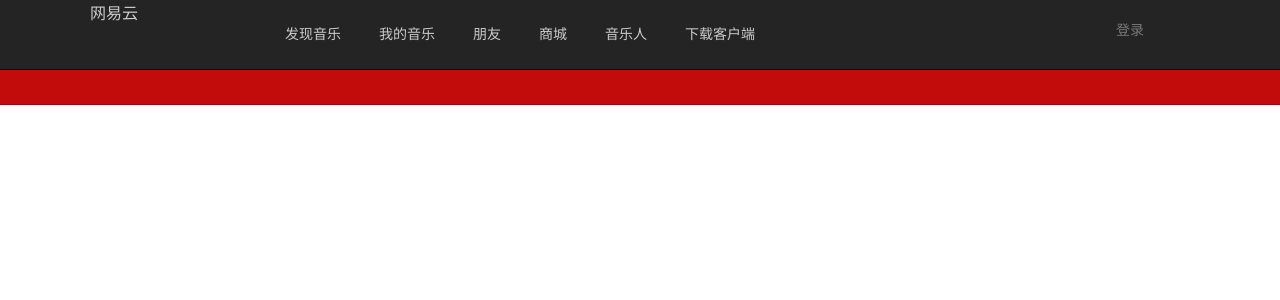
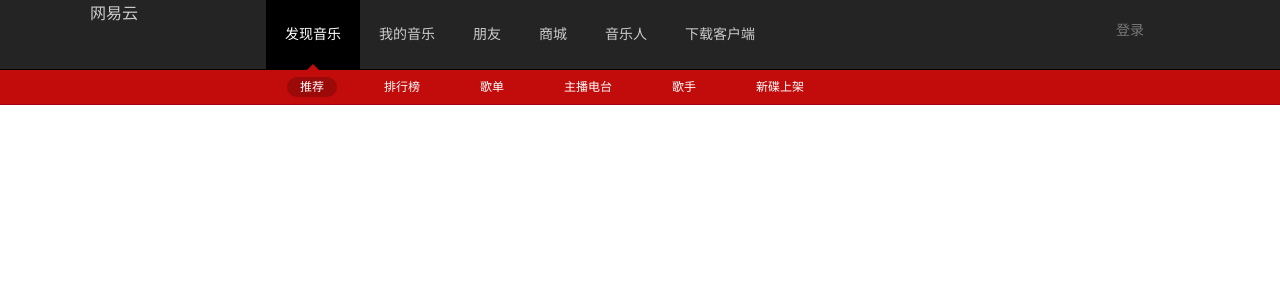
Before and after one commit to feverdestiny/CloudMusic_vue, a Vue app: page / in a window 1280 px wide. Shown: the top 300 px of the page. Built offline with nearby package versions, Linux system fonts and the light colour scheme.

Commit message:
添加路由结构，区分首页路由与头导航路由

```diff
--- a/src/components/views/Discover/index.vue
+++ b/src/components/views/Discover/index.vue
@@ -1,12 +1,37 @@
 <template>
-    <div>
-        <div class="cm-subnav"></div>
+  <div>
+    <div class="cm-subnav">
+      <div class="cm-wrap f-pr">
+        <ul class="nav">
+          <li v-for="(item,index) in navList" :key="index">
+            <span :class="['nav-li',item.index==navActive?'active':'']" @click="setNavActive(item)">{{item.name}}</span>
+          </li>
+        </ul>
+      </div>
     </div>
+    <router-view/>
+  </div>
 </template>
 <script>
 export default {
   data() {
-    return {};
+    return {
+      navActive: 1,
+      navList: [
+        { index: 1, name: "推荐", path: "/" },
+        { index: 2, name: "排行榜", path: "/discover/toplist" },
+        { index: 3, name: "歌单", path: "/" },
+        { index: 4, name: "主播电台", path: "/" },
+        { index: 5, name: "歌手", path: "/" },
+        { index: 6, name: "新碟上架", path: "/" }
+      ]
+    };
+  },
+  methods: {
+    setNavActive(item) {
+      this.navActive = item.index;
+      this.$router.push(item.path);
+    }
   }
 };
 </script>
@@ -18,5 +43,41 @@ export default {
   box-sizing: border-box;
   background-color: #c20c0c;
   border-bottom: 1px solid #a40011;
+  .cm-wrap {
+    width: 1100px;
+    margin: 0 auto;
+    .nav {
+      float: left;
+      padding-left: 180px;
+      li {
+        list-style: none;
+        float: left;
+        height: 34px;
+        text-align: center;
+        .nav-li {
+          color: #fff;
+          font-size: 12px;
+          display: inline-block;
+          height: 20px;
+          padding: 0 13px;
+          margin: 7px 17px 0;
+          border-radius: 20px;
+          line-height: 21px;
+          &:hover {
+            background: #9b0909;
+            cursor: pointer;
+          }
+        }
+        .active {
+          background: #9b0909;
+          cursor: pointer;
+        }
+      }
+    }
+  }
+  .f-pr {
+    position: relative;
+    zoom: 1;
+  }
 }
 </style>
--- /dev/null
+++ b/src/components/views/Discover/recommend/Carousel.vue
@@ -0,0 +1,34 @@
+<template>
+  <div class="wrap">
+    <div class="ban f-pr"></div>
+  </div>
+</template>
+
+<script>
+export default {
+  data() {
+    return {
+      name: "Carousel" //轮播图
+    };
+  }
+};
+</script>
+
+<style lang="scss" scoped>
+@mixin wh {
+  width: 982px;
+  height: 336px;
+}
+.wrap {
+  @include wh;
+  position: relative;
+  margin: 0 auto;
+  .ban {
+    @include wh;
+  }
+}
+.f-pr {
+  position: relative;
+  zoom: 1;
+}
+</style>
--- /dev/null
+++ b/src/components/views/Discover/recommend/index.vue
@@ -0,0 +1,17 @@
+<template>
+    <div>
+        <carousel />
+    </div>
+</template>
+
+<script>
+import Carousel from "./Carousel"; //轮播图
+export default {
+  data() {
+    return {};
+  },
+  components: {
+    Carousel
+  }
+};
+</script>
--- /dev/null
+++ b/src/components/views/Discover/toplist/index.vue
@@ -0,0 +1,3 @@
+<template>
+    <div>Leaderboards</div>
+</template>
--- a/src/components/views/Home.vue
+++ b/src/components/views/Home.vue
@@ -6,10 +6,11 @@
           网易云
         </div>
         <ul class="cm-nav">
-          <li v-for="(item,index) in navList" :key="index">
+          <li v-for="(item,index) in navList" @click="setNavActive(item)" :key="index" :class="item.index==navActive?'nav-active':''">
             <span>
               <a>{{item.name}}</a>
             </span>
+            <div v-show="item.index==navActive" class="arrow-up"></div>
           </li>
         </ul>
         <div class="cm-tophead f-pr" @mouseenter='mouseenter' @mouseleave='mouseleave'>
@@ -41,23 +42,28 @@ export default {
   data() {
     return {
       showLogin: false,
+      navActive: 1,
       navList: [
-        { name: "发现音乐", path: "/" },
-        { name: "我的音乐", path: "/" },
-        { name: "朋友", path: "/" },
-        { name: "商城", path: "/" },
-        { name: "音乐人", path: "/" },
-        { name: "下载客户端", path: "/" }
+        { index: 1, name: "发现音乐", path: "/" },
+        { index: 2, name: "我的音乐", path: "/my" },
+        { index: 3, name: "朋友", path: "/" },
+        { index: 4, name: "商城", path: "/" },
+        { index: 5, name: "音乐人", path: "/" },
+        { index: 6, name: "下载客户端", path: "/" }
       ],
       loginList: [
-        { name: "手机号登录", icon: "phone" },
-        { name: "微信登录", icon: "wechat" },
-        { name: "QQ登录", icon: "qq" },
-        { name: "新浪微博登录", icon: "weibo" }
+        { index: 1, name: "手机号登录", icon: "phone" },
+        { index: 2, name: "微信登录", icon: "wechat" },
+        { index: 3, name: "QQ登录", icon: "qq" },
+        { index: 4, name: "新浪微博登录", icon: "weibo" }
       ]
     };
   },
   methods: {
+    setNavActive(item) {
+      this.navActive = item.index;
+      this.$router.push(item.path);
+    },
     mouseenter(event) {
       console.log("鼠标移入");
       this.showLogin = true;
@@ -97,6 +103,17 @@ export default {
         list-style: none;
         font-size: 14px;
         height: 70px;
+        position: relative;
+        .arrow-up {
+          position: absolute;
+          bottom: 0px;
+          left: 44%;
+          width: 0;
+          height: 0;
+          border-left: 6px solid transparent;
+          border-right: 6px solid transparent;
+          border-bottom: 6px solid #c20c0c;
+        }
         span {
           color: #ccc;
           a {
@@ -105,6 +122,7 @@ export default {
             line-height: 70px;
           }
         }
+
         &:hover {
           cursor: pointer;
           background: #000;
@@ -113,6 +131,14 @@ export default {
           }
           // color: red !important;
         }
+      }
+      .nav-active {
+        cursor: pointer;
+        background: #000;
+        a {
+          color: #fff;
+        }
+        // color: red !important;
       }
     }
   }
--- /dev/null
+++ b/src/components/views/My/index.vue
@@ -0,0 +1,5 @@
+<template>
+    <div>
+        my
+    </div>
+</template>
```
